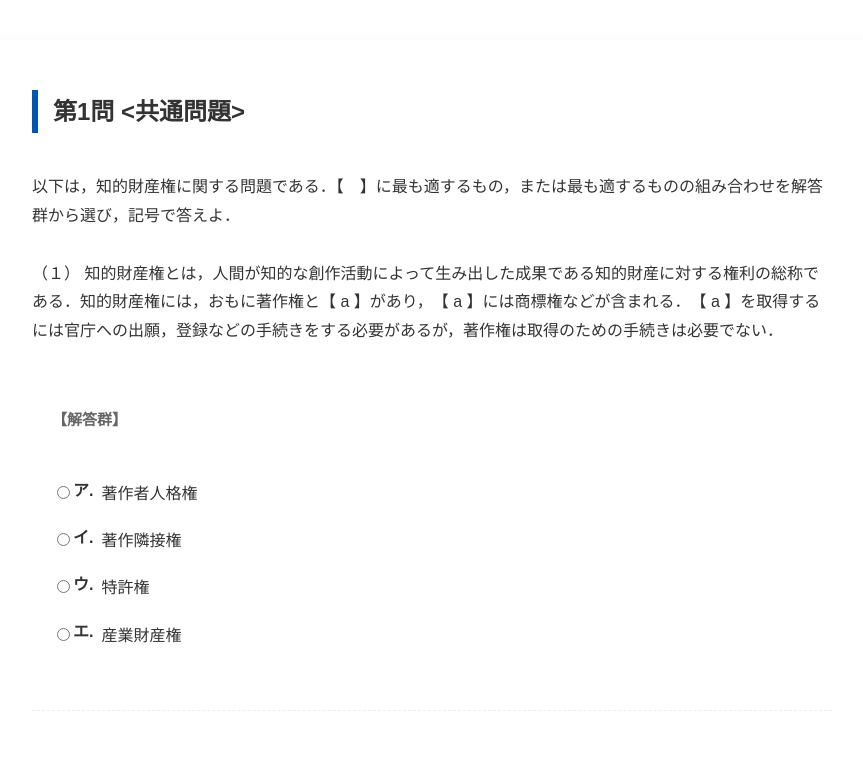
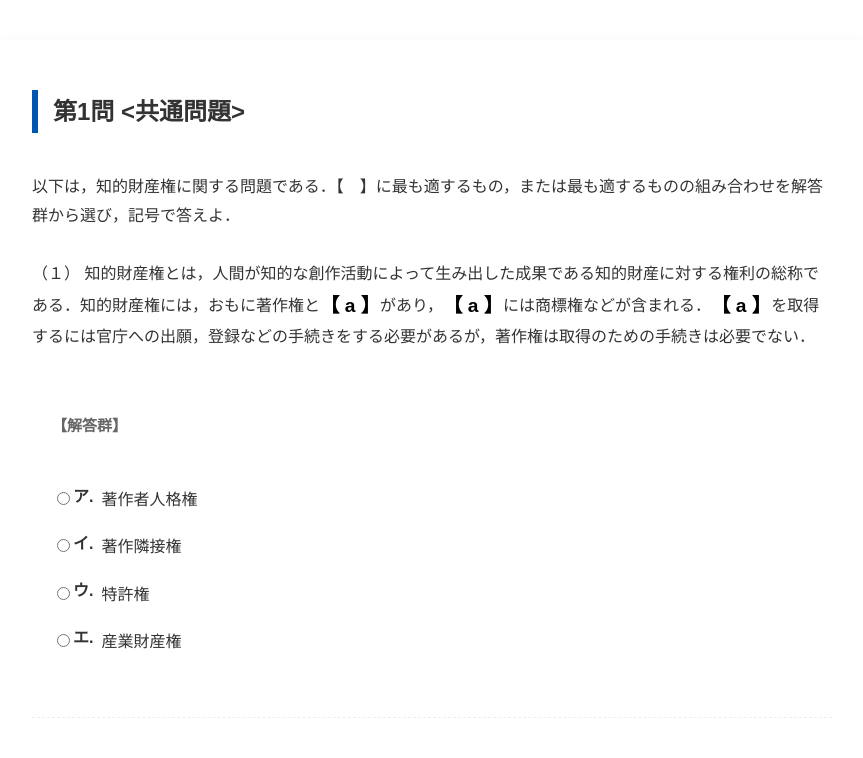
Before and after one commit to taka166/cg-creater-ibt, a plain HTML site: page index.html in a window 1280 px wide. Shown: the top 758 px of the page, without its empty margins (208-1071 px from the left). Drawn offline with Linux system fonts and the light colour scheme.

Commit message:
Add files via upload

```diff
--- a/style.css
+++ b/style.css
@@ -370,4 +370,8 @@ table.choice-table th {
 .no-break {
     white-space: nowrap;       /* 内部での改行を禁止 */
     display: inline-block;     /* ブロックとして扱う */
+    font-weight: bold;
+    font-size: 1.2em;
+    margin: 0.2px;
+    color: #000;
 }
```
